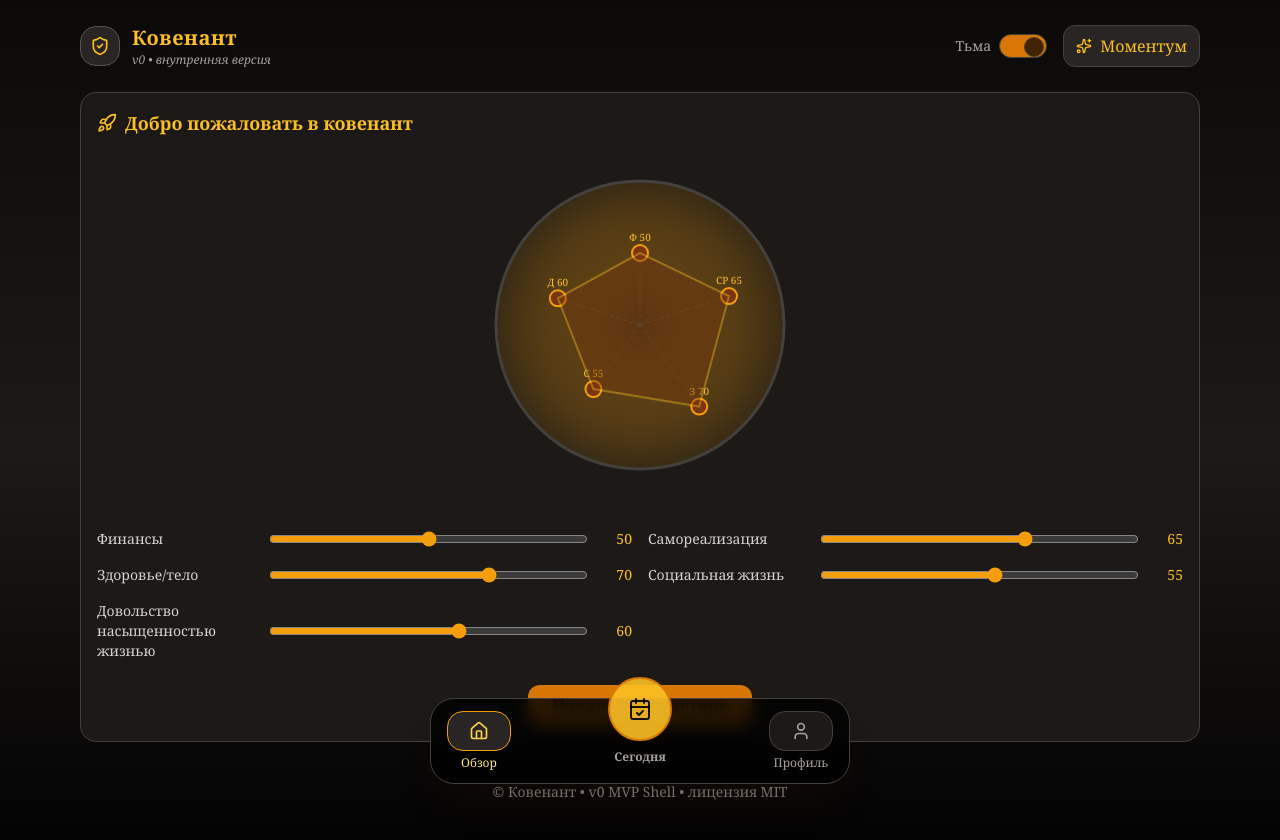
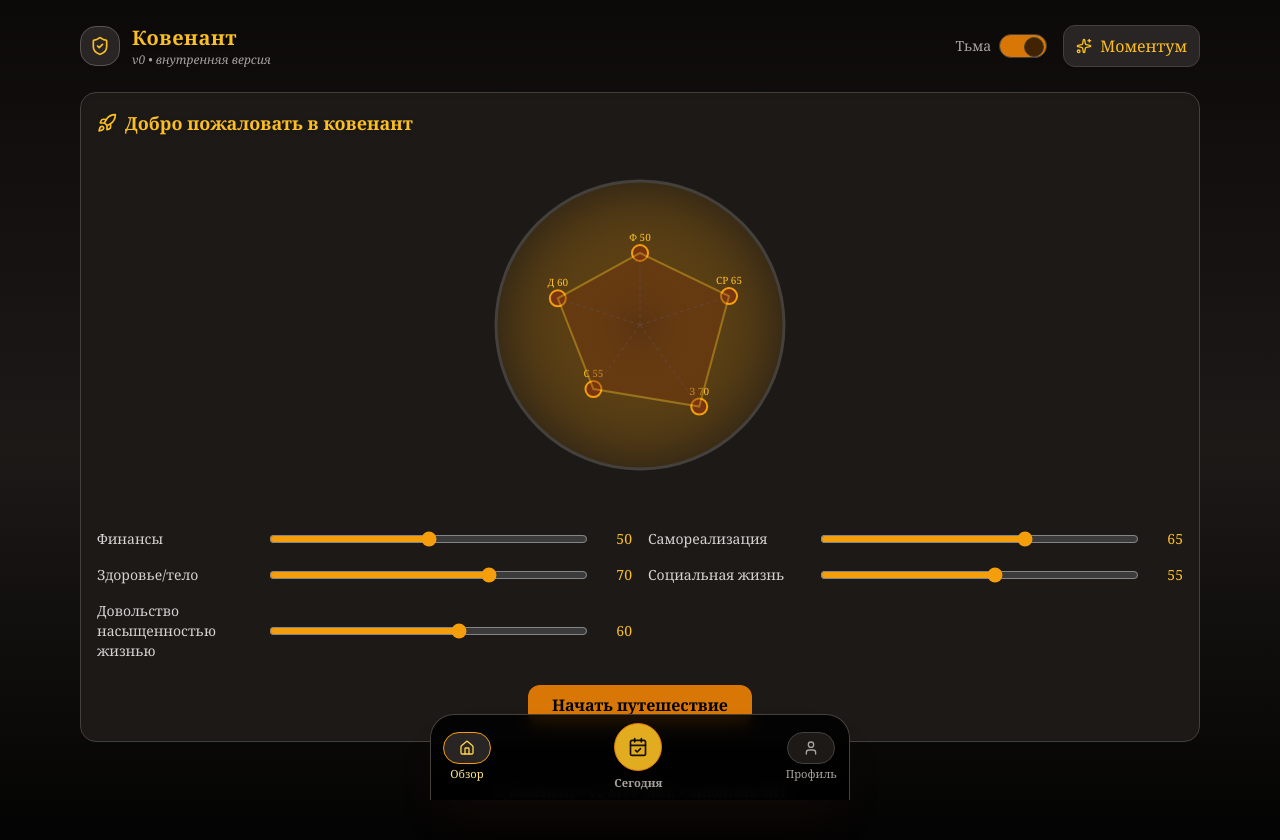
Before and after one commit to DaniilZhavner/covenant-ui, a React (Vite) app: page / in a window 1280 px wide. Shown: the top 840 px of the page. Built offline with nearby package versions, Linux system fonts and the light colour scheme.

Commit message:
Adjust bottom navigation layout

```diff
--- a/src/CovenantApp.jsx
+++ b/src/CovenantApp.jsx
@@ -500,7 +500,7 @@ function BottomTabBar({ activeTab, onChange }) {
   ];
 
   return (
-    <nav className="fixed bottom-4 left-1/2 z-40 w-[min(420px,calc(100%-2rem))] -translate-x-1/2 rounded-3xl border border-stone-700 bg-black/80 px-4 py-3 shadow-2xl shadow-amber-900/10 backdrop-blur">
+    <nav className="fixed bottom-0 left-1/2 z-40 w-full max-w-[420px] -translate-x-1/2 rounded-t-3xl border border-b-0 border-stone-700 bg-black/85 px-3 py-2 shadow-2xl shadow-amber-900/10 backdrop-blur">
       <div className="flex items-center justify-between">
         {tabs.map((tab) => {
           const Icon = tab.icon;
@@ -511,16 +511,16 @@ function BottomTabBar({ activeTab, onChange }) {
               <button
                 key={tab.key}
                 onClick={() => onChange(tab.key)}
-                className="-mt-10 flex flex-col items-center"
+                className="flex flex-col items-center gap-1"
               >
                 <span
-                  className={`grid h-16 w-16 place-items-center rounded-full border-2 ${
+                  className={`grid h-12 w-12 place-items-center rounded-full border ${
                     isActive ? 'border-amber-400 bg-amber-500 text-black shadow-lg shadow-amber-500/40' : 'border-amber-600 bg-amber-400/90 text-black/90'
                   }`}
                 >
-                  <Icon className="h-6 w-6" />
+                  <Icon className="h-5 w-5" />
                 </span>
-                <span className={`mt-2 text-xs font-semibold ${isActive ? 'text-amber-200' : 'text-stone-400'}`}>
+                <span className={`text-[0.7rem] font-semibold ${isActive ? 'text-amber-200' : 'text-stone-400'}`}>
                   {tab.label}
                 </span>
               </button>
@@ -531,16 +531,16 @@ function BottomTabBar({ activeTab, onChange }) {
             <button
               key={tab.key}
               onClick={() => onChange(tab.key)}
-              className="flex flex-col items-center gap-1 text-xs"
+              className="flex flex-col items-center gap-0.5 text-[0.7rem]"
             >
               <span
-                className={`grid h-10 w-16 place-items-center rounded-2xl border ${
+                className={`grid h-8 w-12 place-items-center rounded-2xl border ${
                   isActive
                     ? 'border-amber-500 bg-stone-800 text-amber-300'
                     : 'border-stone-700 bg-stone-900 text-stone-400'
                 }`}
               >
-                <Icon className="h-5 w-5" />
+                <Icon className="h-4 w-4" />
               </span>
               <span className={isActive ? 'text-amber-200' : 'text-stone-400'}>{tab.label}</span>
             </button>
```
